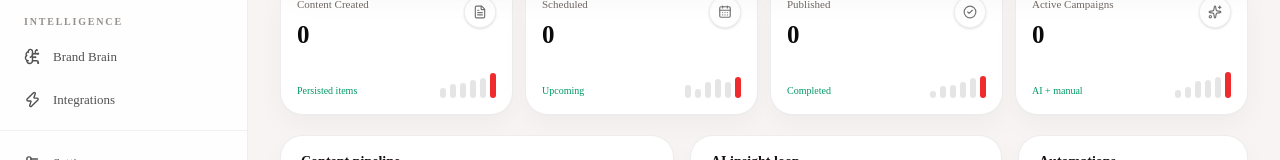
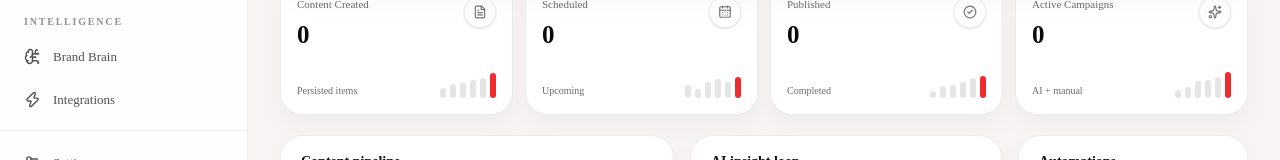
Before and after one commit to KJ-AIML/SoStats, a Next.js app in the folder apps/web/: page /1 in a window 1280 px wide. Shown: the part 544-704 px from the top of the page. Built offline with nearby package versions, Linux system fonts and the light colour scheme; no server answers.

Commit message:
feat(web): make dashboard metric trends data-driven

```diff
--- a/apps/web/src/components/sostats/metric-card.tsx
+++ b/apps/web/src/components/sostats/metric-card.tsx
@@ -1,18 +1,29 @@
 import type { LucideIcon } from "lucide-react";
+
+type MetricTone = "neutral" | "positive" | "attention";
 
 export function MetricCard({
   label,
   value,
   change,
   icon: Icon,
-  bars = [35, 62, 44, 76, 58, 82],
+  bars = [],
+  tone = "neutral",
 }: {
   label: string;
   value: string;
   change: string;
   icon: LucideIcon;
   bars?: number[];
+  tone?: MetricTone;
 }) {
+  const changeClass =
+    tone === "positive"
+      ? "text-emerald-600"
+      : tone === "attention"
+        ? "text-[#df272a]"
+        : "text-muted-foreground";
+
   return (
     <div className="sostats-card min-w-0 p-4">
       <div className="flex items-start justify-between gap-3">
@@ -27,8 +38,9 @@ export function MetricCard({
         </div>
       </div>
       <div className="mt-4 flex items-end justify-between gap-3">
-        <p className="text-[10px] font-medium text-emerald-600">{change}</p>
-        <div className="flex h-7 items-end gap-1">
+        <p className={`text-[10px] font-medium ${changeClass}`}>{change}</p>
+        {bars.length ? (
+          <div className="flex h-7 items-end gap-1" aria-label="Live metric distribution">
             {bars.map((height, index) => (
               <span
                 key={index}
@@ -37,10 +49,13 @@ export function MetricCard({
                     ? "w-1.5 rounded-full bg-[#ef2b2d]"
                     : "w-1.5 rounded-full bg-neutral-200"
                 }
-              style={{ height: `${height}%` }}
+                style={{ height: `${Math.max(4, Math.min(100, height))}%` }}
               />
             ))}
           </div>
+        ) : (
+          <span className="text-[9px] text-neutral-300">No trend yet</span>
+        )}
       </div>
     </div>
   );
```
Lines whose indentation alone changed are shown as unchanged.
